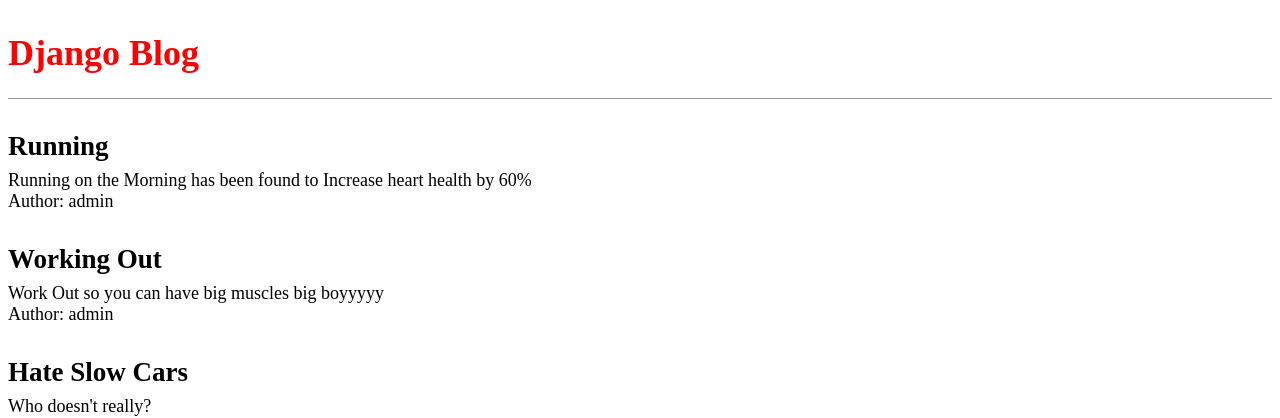
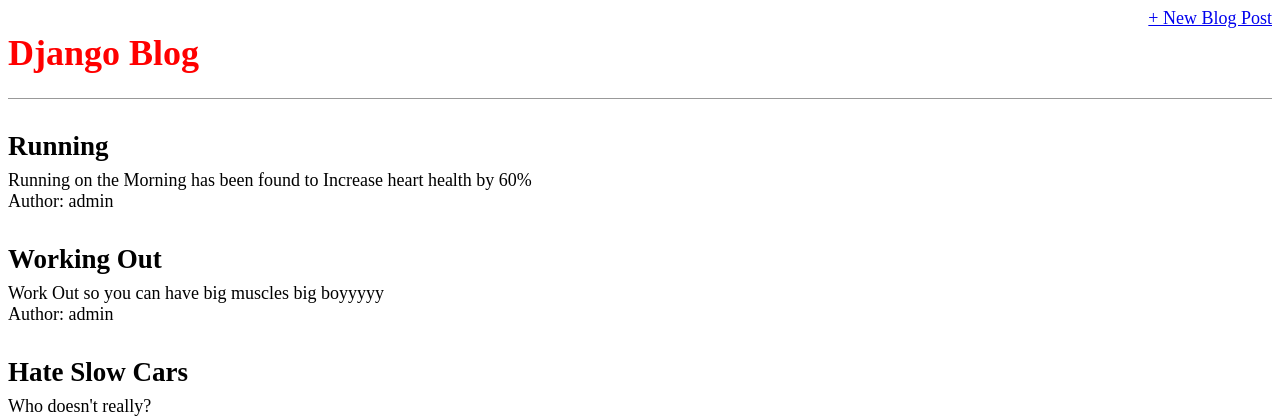
Before and after one commit to Amandecoe/Django_Projects, a Django app: page / in a window 1280 px wide. Shown: the top 418 px of the page. Run offline with Django 5.2, Linux system fonts and the light colour scheme; data comes from the database, SQL or seed files in the repository; both versions use the stored data as it was after the commit.

Commit message:
CreateView GCBV implemented

```diff
--- a/blog/blog/urls.py
+++ b/blog/blog/urls.py
@@ -1,7 +1,8 @@
 from django.urls import path
-from .views import BlogDetailView, BlogListView
+from .views import BlogDetailView, BlogListView, BlogCreateView
 
 urlpatterns = [
     path("", BlogListView.as_view(), name = "home"),
     path("post/<int:pk>/", BlogDetailView.as_view(), name = "post_detail"),
+    path("post/new", BlogCreateView.as_view(), name = "post_new"),
 ]
--- a/blog/blog/views.py
+++ b/blog/blog/views.py
@@ -1,5 +1,6 @@
 from django.shortcuts import render, get_object_or_404
 from .models import Post
+from django.views.generic.edit import CreateView
 from django.views.generic import ListView, DetailView
 # Create your views here.
 class BlogListView(ListView):
@@ -10,3 +11,8 @@ class BlogListView(ListView):
 class BlogDetailView(DetailView):
     model = Post
     template_name = "post_detail.html"
+
+class BlogCreateView(CreateView):
+    model = Post
+    template_name = "post_new.html"
+    fields = ["title", "author", "body"]
--- a/blog/templates/base.html
+++ b/blog/templates/base.html
@@ -6,7 +6,12 @@
     </head>
     <body>
         <header>
+            <div class = "nav-left">
             <h1><a href = "{% url 'home'%}">Django Blog</a></h1>
+            </div>
+            <div class = "nav-right">
+                <a href = "{% url 'post_new'%}"> + New Blog Post</a>
+            </div>
         </header>
         <div>
             {% block content %}
```
Also changed, not shown: blog/templates/post_new.html (added, +9 -0 lines), blog/db.sqlite3.
